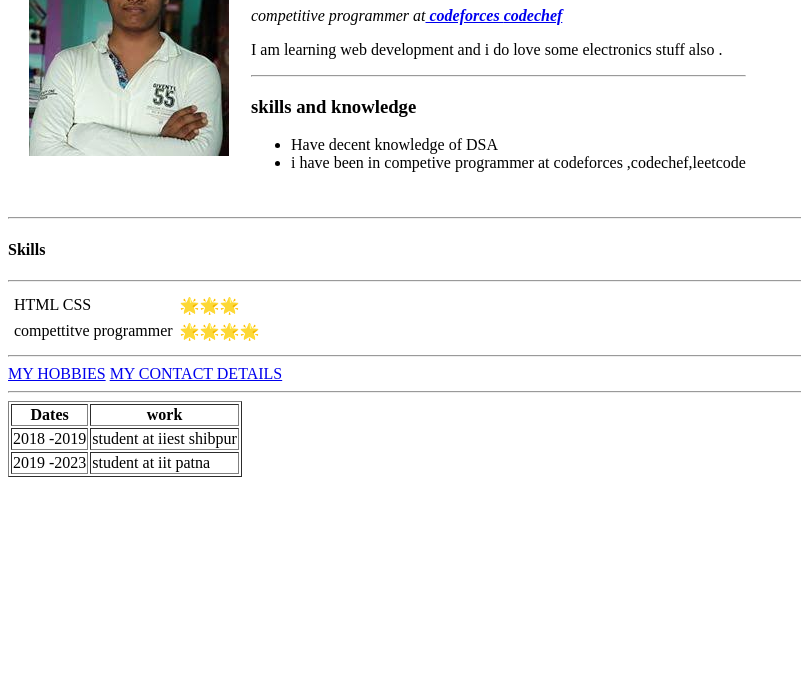
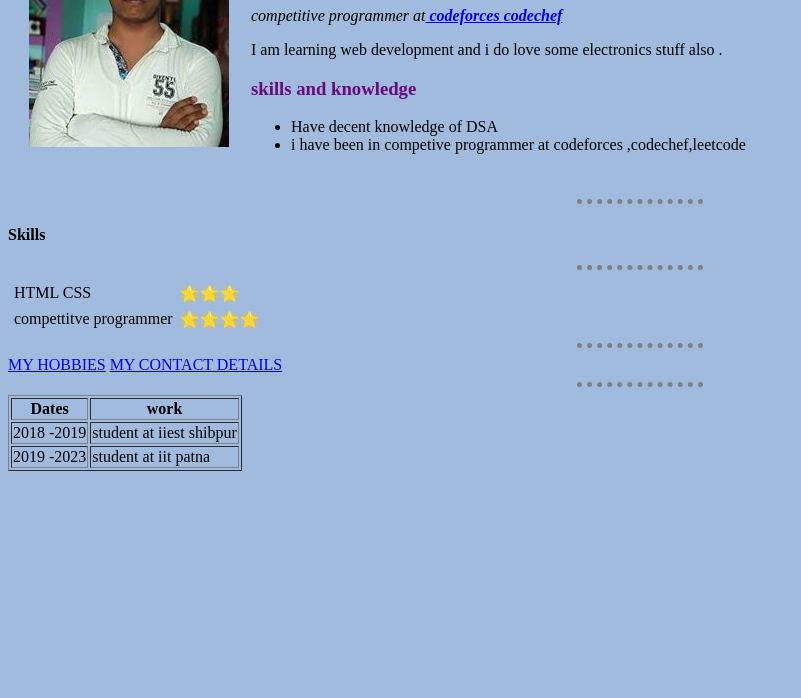
Before and after one commit to Rohankumar2804/my_cv, a plain HTML site: page index.html in a window 1280 px wide. Shown: the part 102-800 px from the top of the page, without its empty margins (0-801 px from the left). Drawn offline with Linux system fonts and the light colour scheme.

Commit message:
Update index.html
updated some features

```diff
--- a/index.html
+++ b/index.html
@@ -5,10 +5,11 @@
     <meta name="description" content="rohan an enthusiast learner" />
     <meta charset="utf-8" />
     <meta name="robots" content="index,follow" />
-    <link rel="icon" href="/pinterest_logo_icon_145686.png" />
+    <link rel="icon" href="C:\Users\Rohan Kumar\Desktop\html css course\pinterest_logo_icon_145686.png" />
     <meta name="viewport" content="width=device-width,intial-scale=1" />
+    <link rel="stylesheet" href="css/styles.css">
   </head>
-  <body>
+  <body >
     <table cellspacing ="20">
       <tr>
         <td>
@@ -19,7 +20,7 @@
           <p><em>competitive programmer at<strong><a href="https://codeforces.com/profile/Rohan2804"> codeforces </a><a href="https://www.codechef.com/users/rohan_28rockey"> codechef</a></strong> </em></p>
 
           <p>I am  learning web development and i do love some electronics stuff also .</p>
-          <hr>
+
           <h3>skills and knowledge </h3>
           <ul>
             <li>Have decent knowledge of DSA </li>
```
